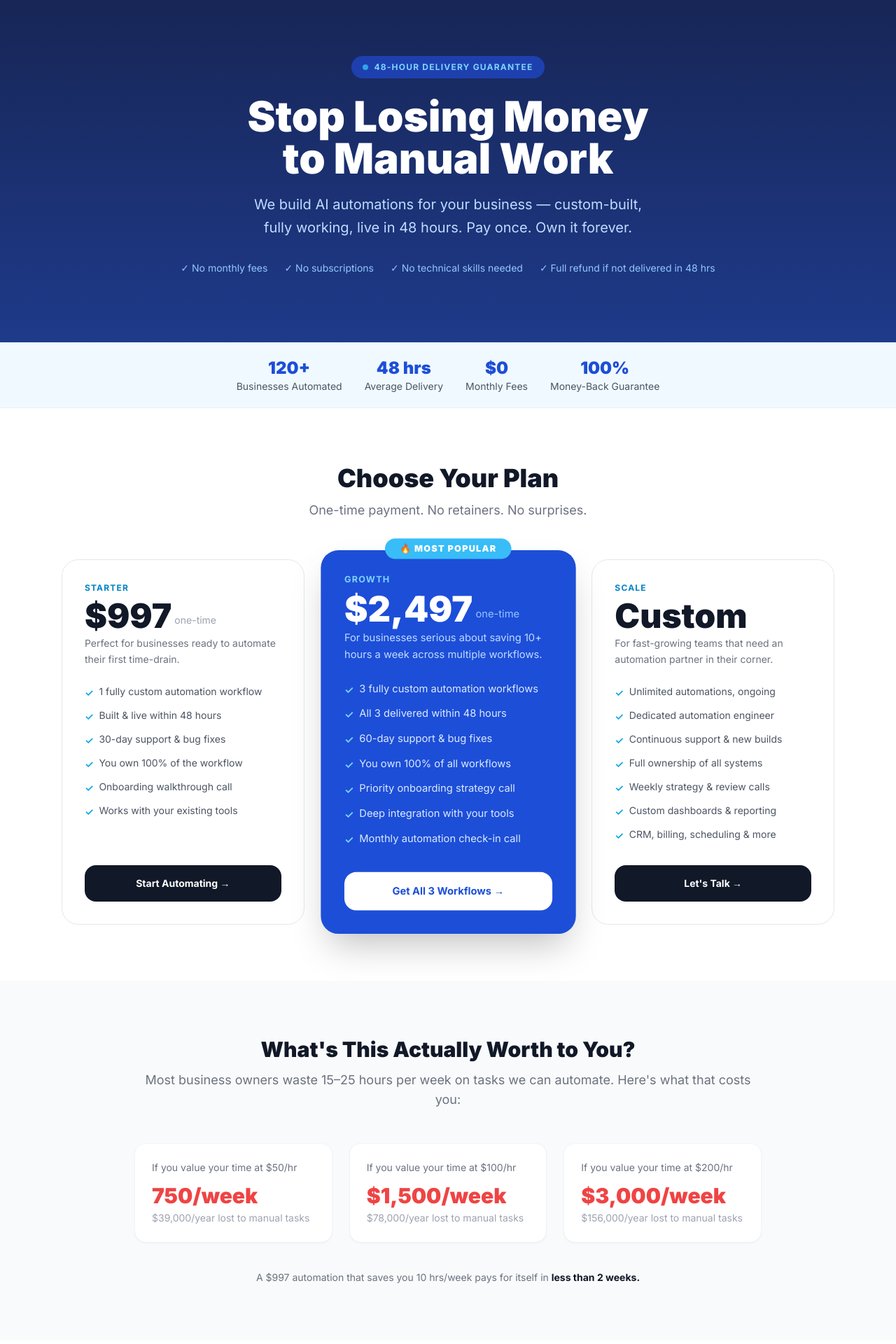
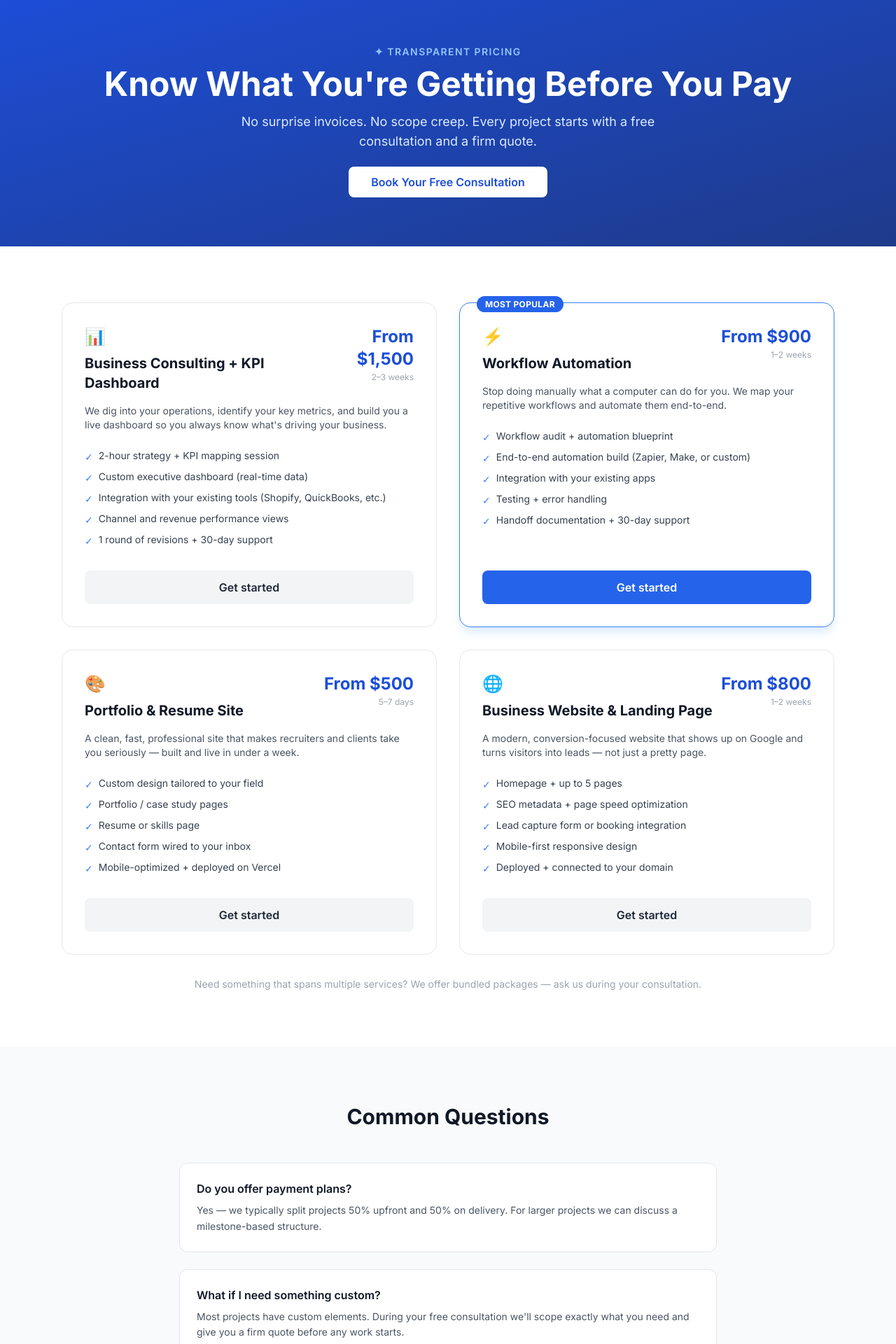
Before and after one commit to dennymypenny/flowzone-ai, a Next.js app: page /pricing in a window 1280 px wide. Shown: the part 80-2000 px from the top of the page at 70% size. Built offline with nearby package versions, Linux system fonts and the light colour scheme.

Commit message:
Rebrand: pricing page — 4 service tiers with FAQs

```diff
--- a/src/app/pricing/page.tsx
+++ b/src/app/pricing/page.tsx
@@ -1,198 +1,222 @@
-export default function PricingPage() {
+import type { Metadata } from "next";
+import Link from "next/link";
+
+export const metadata: Metadata = {
+  title: "Pricing | FlowZone AI",
+  description:
+    "Transparent pricing for consulting, dashboards, automation, portfolio sites, and business websites. Every project starts with a free consultation.",
+};
+
+const plans = [
+  {
+    icon: "📊",
+    title: "Business Consulting + KPI Dashboard",
+    price: "From $1,500",
+    timeline: "2–3 weeks",
+    description:
+      "We dig into your operations, identify your key metrics, and build you a live dashboard so you always know what's driving your business.",
+    includes: [
+      "2-hour strategy + KPI mapping session",
+      "Custom executive dashboard (real-time data)",
+      "Integration with your existing tools (Shopify, QuickBooks, etc.)",
+      "Channel and revenue performance views",
+      "1 round of revisions + 30-day support",
+    ],
+    best: false,
+    cta: "Get started",
+  },
+  {
+    icon: "⚡",
+    title: "Workflow Automation",
+    price: "From $900",
+    timeline: "1–2 weeks",
+    description:
+      "Stop doing manually what a computer can do for you. We map your repetitive workflows and automate them end-to-end.",
+    includes: [
+      "Workflow audit + automation blueprint",
+      "End-to-end automation build (Zapier, Make, or custom)",
+      "Integration with your existing apps",
+      "Testing + error handling",
+      "Handoff documentation + 30-day support",
+    ],
+    best: true,
+    cta: "Get started",
+  },
+  {
+    icon: "🎨",
+    title: "Portfolio & Resume Site",
+    price: "From $500",
+    timeline: "5–7 days",
+    description:
+      "A clean, fast, professional site that makes recruiters and clients take you seriously — built and live in under a week.",
+    includes: [
+      "Custom design tailored to your field",
+      "Portfolio / case study pages",
+      "Resume or skills page",
+      "Contact form wired to your inbox",
+      "Mobile-optimized + deployed on Vercel",
+    ],
+    best: false,
+    cta: "Get started",
+  },
+  {
+    icon: "🌐",
+    title: "Business Website & Landing Page",
+    price: "From $800",
+    timeline: "1–2 weeks",
+    description:
+      "A modern, conversion-focused website that shows up on Google and turns visitors into leads — not just a pretty page.",
+    includes: [
+      "Homepage + up to 5 pages",
+      "SEO metadata + page speed optimization",
+      "Lead capture form or booking integration",
+      "Mobile-first responsive design",
+      "Deployed + connected to your domain",
+    ],
+    best: false,
+    cta: "Get started",
+  },
+];
+
+const faqs = [
+  {
+    q: "Do you offer payment plans?",
+    a: "Yes — we typically split projects 50% upfront and 50% on delivery. For larger projects we can discuss a milestone-based structure.",
+  },
+  {
+    q: "What if I need something custom?",
+    a: "Most projects have custom elements. During your free consultation we'll scope exactly what you need and give you a firm quote before any work starts.",
+  },
+  {
+    q: "How fast can you actually deliver?",
+    a: "Timelines listed are realistic estimates, not marketing. A portfolio site really does go live in a week. Larger builds take longer — we won't rush and compromise quality.",
+  },
+  {
+    q: "Do you work with individuals or just businesses?",
+    a: "Both. Freelancers, job seekers, consultants, small business owners, and growing companies are all clients we work with regularly.",
+  },
+  {
+    q: "What happens after the project is done?",
+    a: "Every project includes at least 30 days of post-launch support. We also offer ongoing retainers for clients who want continuous improvements.",
+  },
+];
+
+export default function Pricing() {
   return (
-    <main className="bg-white min-h-screen">
-
-      {/* HERO */}
-      <section className="bg-gradient-to-b from-blue-950 to-blue-900 text-white text-center py-24 px-6">
-        <div className="inline-flex items-center gap-2 bg-blue-800 text-sky-300 text-xs font-bold uppercase tracking-widest px-4 py-2 rounded-full mb-6">
-          <span className="w-2 h-2 rounded-full bg-sky-400 inline-block animate-pulse" />
-          48-Hour Delivery Guarantee
-        </div>
-        <h1 className="text-5xl md:text-6xl font-black mb-5 leading-tight max-w-3xl mx-auto">
-          Stop Losing Money<br />to Manual Work
+    <main className="min-h-screen bg-white">
+      {/* Hero */}
+      <section className="bg-gradient-to-br from-blue-700 to-blue-900 text-white py-20 px-6 text-center">
+        <p className="text-blue-300 text-sm font-semibold uppercase tracking-widest mb-3">
+          ✦ Transparent Pricing
+        </p>
+        <h1 className="text-4xl md:text-5xl font-bold mb-4">
+          Know What You&apos;re Getting Before You Pay
         </h1>
-        <p className="text-blue-200 text-xl max-w-xl mx-auto mb-8 leading-relaxed">
-          We build AI automations for your business — custom-built, fully working, live in 48 hours. Pay once. Own it forever.
+        <p className="text-blue-100 text-lg max-w-2xl mx-auto mb-8">
+          No surprise invoices. No scope creep. Every project starts with a free consultation and a
+          firm quote.
         </p>
-        <div className="flex flex-wrap justify-center gap-6 text-sm text-blue-300">
-          <span>✓ No monthly fees</span>
-          <span>✓ No subscriptions</span>
-          <span>✓ No technical skills needed</span>
-          <span>✓ Full refund if not delivered in 48 hrs</span>
-        </div>
+        <Link
+          href="/intake"
+          className="bg-white text-blue-700 font-semibold px-8 py-3 rounded-lg hover:bg-blue-50 transition"
+        >
+          Book Your Free Consultation
+        </Link>
       </section>
 
-      {/* SOCIAL PROOF BAR */}
-      <div className="bg-sky-50 border-y border-sky-100 py-5 px-6">
-        <div className="max-w-4xl mx-auto flex flex-wrap justify-center gap-8 text-center text-sm text-gray-600">
-          <div><span className="block text-2xl font-black text-blue-700">120+</span>Businesses Automated</div>
-          <div><span className="block text-2xl font-black text-blue-700">48 hrs</span>Average Delivery</div>
-          <div><span className="block text-2xl font-black text-blue-700">$0</span>Monthly Fees</div>
-          <div><span className="block text-2xl font-black text-blue-700">100%</span>Money-Back Guarantee</div>
+      {/* Pricing Cards */}
+      <section className="max-w-6xl mx-auto px-6 py-20">
+        <div className="grid md:grid-cols-2 gap-8">
+          {plans.map((plan) => (
+            <div
+              key={plan.title}
+              className={
+                "relative border rounded-2xl p-8 flex flex-col " +
+                (plan.best
+                  ? "border-blue-500 shadow-lg shadow-blue-100"
+                  : "border-gray-200")
+              }
+            >
+              {plan.best && (
+                <div className="absolute -top-3 left-6">
+                  <span className="bg-blue-600 text-white text-xs font-bold px-3 py-1 rounded-full uppercase tracking-wide">
+                    Most Popular
+                  </span>
+                </div>
+              )}
+
+              <div className="flex items-start justify-between mb-4">
+                <div>
+                  <span className="text-2xl">{plan.icon}</span>
+                  <h2 className="text-xl font-bold text-gray-900 mt-2">{plan.title}</h2>
+                </div>
+                <div className="text-right">
+                  <div className="text-2xl font-bold text-blue-700">{plan.price}</div>
+                  <div className="text-xs text-gray-400 mt-0.5">{plan.timeline}</div>
                 </div>
               </div>
 
-      {/* PLANS */}
-      <section className="max-w-6xl mx-auto px-6 py-20">
-        <div className="text-center mb-14">
-          <h2 className="text-4xl font-black text-gray-900 mb-3">Choose Your Plan</h2>
-          <p className="text-gray-500 text-lg">One-time payment. No retainers. No surprises.</p>
-        </div>
+              <p className="text-gray-600 text-sm mb-6">{plan.description}</p>
 
-        <div className="grid grid-cols-1 md:grid-cols-3 gap-8 items-stretch">
-
-          {/* STARTER */}
-          <div className="border border-gray-200 rounded-3xl p-8 flex flex-col bg-white">
-            <p className="text-xs font-bold uppercase tracking-widest text-sky-600 mb-2">Starter</p>
-            <div className="flex items-end gap-1 mb-1">
-              <span className="text-5xl font-black text-gray-900">$997</span>
-              <span className="text-gray-400 mb-2 text-sm">one-time</span>
-            </div>
-            <p className="text-gray-500 text-sm mb-6 leading-relaxed">Perfect for businesses ready to automate their first time-drain.</p>
-            <ul className="space-y-3 mb-8 flex-1 text-sm text-gray-600">
-              {["1 fully custom automation workflow","Built & live within 48 hours","30-day support & bug fixes","You own 100% of the workflow","Onboarding walkthrough call","Works with your existing tools"].map(f => (
-                <li key={f} className="flex items-start gap-2">
-                  <span className="text-sky-500 font-bold mt-0.5">✓</span>{f}
+              <ul className="space-y-2 mb-8 flex-1">
+                {plan.includes.map((item) => (
+                  <li key={item} className="flex items-start gap-2 text-sm text-gray-700">
+                    <span className="text-blue-500 mt-0.5 flex-shrink-0">✓</span>
+                    {item}
                   </li>
                 ))}
               </ul>
-            <a href="/intake" className="block text-center bg-gray-900 text-white py-4 rounded-2xl font-bold text-sm hover:bg-gray-700 transition">
-              Start Automating →
-            </a>
-          </div>
 
-          {/* GROWTH - HIGHLIGHTED */}
-          <div className="relative bg-blue-700 rounded-3xl p-8 flex flex-col text-white shadow-2xl md:scale-105">
-            <div className="absolute -top-4 left-1/2 -translate-x-1/2 bg-sky-400 text-white text-xs font-black px-5 py-1.5 rounded-full uppercase tracking-widest whitespace-nowrap">
-              🔥 Most Popular
-            </div>
-            <p className="text-xs font-bold uppercase tracking-widest text-sky-300 mb-2">Growth</p>
-            <div className="flex items-end gap-1 mb-1">
-              <span className="text-5xl font-black">$2,497</span>
-              <span className="text-blue-300 mb-2 text-sm">one-time</span>
-            </div>
-            <p className="text-blue-200 text-sm mb-6 leading-relaxed">For businesses serious about saving 10+ hours a week across multiple workflows.</p>
-            <ul className="space-y-3 mb-8 flex-1 text-sm text-blue-100">
-              {["3 fully custom automation workflows","All 3 delivered within 48 hours","60-day support & bug fixes","You own 100% of all workflows","Priority onboarding strategy call","Deep integration with your tools","Monthly automation check-in call"].map(f => (
-                <li key={f} className="flex items-start gap-2">
-                  <span className="text-sky-300 font-bold mt-0.5">✓</span>{f}
-                </li>
-              ))}
-            </ul>
-            <a href="/intake" className="block text-center bg-white text-blue-700 py-4 rounded-2xl font-bold text-sm hover:bg-sky-50 transition">
-              Get All 3 Workflows →
-            </a>
-          </div>
-
-          {/* SCALE */}
-          <div className="border border-gray-200 rounded-3xl p-8 flex flex-col bg-white">
-            <p className="text-xs font-bold uppercase tracking-widest text-sky-600 mb-2">Scale</p>
-            <div className="flex items-end gap-1 mb-1">
-              <span className="text-5xl font-black text-gray-900">Custom</span>
-            </div>
-            <p className="text-gray-500 text-sm mb-6 leading-relaxed">For fast-growing teams that need an automation partner in their corner.</p>
-            <ul className="space-y-3 mb-8 flex-1 text-sm text-gray-600">
-              {["Unlimited automations, ongoing","Dedicated automation engineer","Continuous support & new builds","Full ownership of all systems","Weekly strategy & review calls","Custom dashboards & reporting","CRM, billing, scheduling & more"].map(f => (
-                <li key={f} className="flex items-start gap-2">
-                  <span className="text-sky-500 font-bold mt-0.5">✓</span>{f}
-                </li>
-              ))}
-            </ul>
-            <a href="/intake" className="block text-center bg-gray-900 text-white py-4 rounded-2xl font-bold text-sm hover:bg-gray-700 transition">
-              Let&apos;s Talk →
-            </a>
-          </div>
-
-        </div>
-      </section>
-
-      {/* WHAT YOU'RE ACTUALLY SAVING */}
-      <section className="bg-gray-50 py-20 px-6">
-        <div className="max-w-4xl mx-auto text-center">
-          <h2 className="text-3xl font-black text-gray-900 mb-3">What&apos;s This Actually Worth to You?</h2>
-          <p className="text-gray-500 mb-12 text-lg">Most business owners waste 15–25 hours per week on tasks we can automate. Here&apos;s what that costs you:</p>
-          <div className="grid grid-cols-1 md:grid-cols-3 gap-6 text-left">
-            {[
-              { label: "If you value your time at $50/hr", weekly: "750/week", annual: "$39,000/year", lost: "lost to manual tasks" },
-              { label: "If you value your time at $100/hr", weekly: "$1,500/week", annual: "$78,000/year", lost: "lost to manual tasks" },
-              { label: "If you value your time at $200/hr", weekly: "$3,000/week", annual: "$156,000/year", lost: "lost to manual tasks" },
-            ].map(item => (
-              <div key={item.label} className="bg-white rounded-2xl p-6 border border-gray-100 shadow-sm">
-                <p className="text-sm text-gray-500 mb-3">{item.label}</p>
-                <p className="text-3xl font-black text-red-500 mb-1">{item.weekly}</p>
-                <p className="text-sm text-gray-400">{item.annual} {item.lost}</p>
+              <Link
+                href="/intake"
+                className={
+                  "text-center font-semibold px-6 py-3 rounded-lg transition " +
+                  (plan.best
+                    ? "bg-blue-600 text-white hover:bg-blue-700"
+                    : "bg-gray-100 text-gray-800 hover:bg-gray-200")
+                }
+              >
+                {plan.cta}
+              </Link>
             </div>
           ))}
         </div>
-          <p className="mt-10 text-gray-500 text-sm">A $997 automation that saves you 10 hrs/week pays for itself in <strong className="text-gray-900">less than 2 weeks.</strong></p>
-        </div>
+
+        <p className="text-center text-gray-400 text-sm mt-8">
+          Need something that spans multiple services? We offer bundled packages — ask us during your consultation.
+        </p>
       </section>
 
-      {/* GUARANTEE */}
-      <section className="max-w-3xl mx-auto px-6 py-20 text-center">
-        <div className="bg-blue-700 text-white rounded-3xl p-12">
-          <div className="text-5xl mb-4">🛡️</div>
-          <h2 className="text-3xl font-black mb-4">The 48-Hour Guarantee</h2>
-          <p className="text-blue-200 text-lg leading-relaxed mb-6">
-            If your automation isn&apos;t built and live within 48 hours of your kickoff call, you get a <strong className="text-white">full refund — no questions asked.</strong> We&apos;ve never had to pay one out.
-          </p>
-          <a href="/intake" className="inline-block bg-white text-blue-700 font-black px-10 py-4 rounded-2xl text-lg hover:bg-sky-50 transition">
-            Claim Your Free AI Audit →
-          </a>
-          <p className="text-blue-300 text-xs mt-4">No commitment. We&apos;ll show you exactly what to automate first.</p>
-        </div>
-      </section>
-
-      {/* TESTIMONIALS */}
-      <section className="bg-gray-50 py-20 px-6">
-        <div className="max-w-5xl mx-auto">
-          <h2 className="text-3xl font-black text-gray-900 text-center mb-12">What Clients Say</h2>
-          <div className="grid grid-cols-1 md:grid-cols-3 gap-6">
-            {[
-              { quote: "We were spending 3 hours a day on follow-ups. Now it&apos;s fully automated. Best $997 I&apos;ve ever spent.", name: "Marcus T.", role: "Real Estate Agency Owner" },
-              { quote: "I was skeptical but they delivered in 36 hours. My invoicing used to take half my Friday. Now it just... happens.", name: "Priya S.", role: "Freelance Consultant" },
-              { quote: "We went from 5 manual steps to 1 click. The ROI in the first month was easily 10x.", name: "Jason R.", role: "E-Commerce Store Owner" },
-            ].map(t => (
-              <div key={t.name} className="bg-white rounded-2xl p-6 border border-gray-100 shadow-sm">
-                <div className="text-yellow-400 text-lg mb-3">★★★★★</div>
-                <p className="text-gray-700 text-sm leading-relaxed mb-4">&quot;{t.quote}&quot;</p>
-                <p className="font-bold text-gray-900 text-sm">{t.name}</p>
-                <p className="text-gray-400 text-xs">{t.role}</p>
+      {/* FAQ */}
+      <section className="bg-gray-50 border-t border-gray-100 py-20 px-6">
+        <div className="max-w-3xl mx-auto">
+          <h2 className="text-3xl font-bold text-gray-900 text-center mb-12">
+            Common Questions
+          </h2>
+          <div className="space-y-6">
+            {faqs.map((faq) => (
+              <div key={faq.q} className="bg-white border border-gray-200 rounded-xl p-6">
+                <h3 className="font-semibold text-gray-900 mb-2">{faq.q}</h3>
+                <p className="text-gray-600 text-sm leading-relaxed">{faq.a}</p>
               </div>
             ))}
           </div>
         </div>
       </section>
 
-      {/* FAQ */}
-      <section className="max-w-3xl mx-auto px-6 py-20">
-        <h2 className="text-3xl font-black text-gray-900 text-center mb-12">Common Questions</h2>
-        <div className="space-y-6">
-          {[
-            { q: "What can you actually automate?", a: "Lead follow-up, invoicing, appointment reminders, client onboarding, reporting, data entry, CRM updates, email sequences, review requests — if you&apos;re doing it manually and repeatedly, we can automate it." },
-            { q: "How does the 48-hour thing actually work?", a: "You book a 30-min kickoff call, we get the details we need, and our team starts building immediately. Most clients get their automation live within 24–36 hours. The clock starts at kickoff." },
-            { q: "Do I need to give you access to my accounts?", a: "Usually yes — we&apos;ll need view/edit access to the tools we&apos;re connecting. We walk you through exactly what to share during the kickoff call. Everything stays secure and we only touch what&apos;s needed." },
-            { q: "What if I need changes after delivery?", a: "Every plan includes a support window (30 or 60 days) where we fix bugs and make adjustments at no charge. Bigger scope changes are quoted separately." },
-            { q: "Is there really no monthly fee?", a: "None from us. You own the automation. There may be small costs from third-party tools like Zapier or Make (usually $10–30/mo), but we&apos;ll tell you exactly what those are upfront." },
-          ].map(faq => (
-            <div key={faq.q} className="border-b border-gray-100 pb-6">
-              <p className="font-bold text-gray-900 mb-2">{faq.q}</p>
-              <p className="text-gray-500 text-sm leading-relaxed">{faq.a}</p>
-            </div>
-          ))}
-        </div>
+      {/* CTA */}
+      <section className="bg-blue-700 text-white py-16 px-6 text-center">
+        <h2 className="text-3xl font-bold mb-3">Ready to get a real quote?</h2>
+        <p className="text-blue-100 mb-8 max-w-xl mx-auto">
+          Tell us what you need. We will scope it, price it fairly, and deliver it on time.
+        </p>
+        <Link
+          href="/intake"
+          className="bg-white text-blue-700 font-semibold px-8 py-3 rounded-lg hover:bg-blue-50 transition"
+        >
+          Start Your Free Consultation
+        </Link>
       </section>
-
-      {/* FINAL CTA */}
-      <section className="bg-blue-950 text-white text-center py-20 px-6">
-        <h2 className="text-4xl font-black mb-4">Ready to Get Your Time Back?</h2>
-        <p className="text-blue-300 text-lg mb-8 max-w-xl mx-auto">Start with a free AI audit. We&apos;ll map out exactly what to automate first — zero pressure, zero commitment.</p>
-        <a href="/intake" className="inline-block bg-sky-500 hover:bg-sky-400 text-white font-black px-12 py-5 rounded-2xl text-lg transition">
-          Get My Free AI Audit →
-        </a>
-        <p className="text-blue-400 text-sm mt-4">Takes 2 minutes. No credit card needed.</p>
-      </section>
-
     </main>
   );
 }
```
Lines whose indentation alone changed are shown as unchanged.
